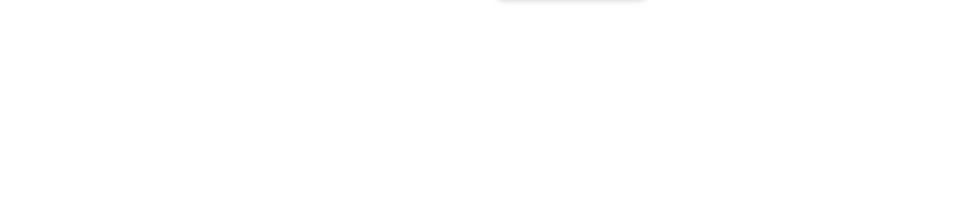
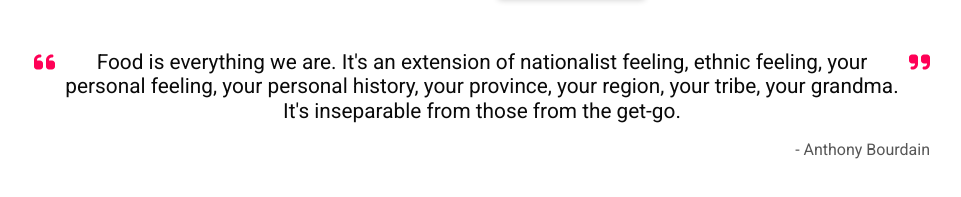
Before and after one commit to geekwithmuskle/foodapp, a React (Vite) app: page / in a window 1280 px wide. Shown: the part 919-1116 px from the top of the page, without its empty margins (158-1119 px from the left). Before the commit the page ends 1007 px from the top, so only its background shows below. Built offline with nearby package versions, Linux system fonts and the light colour scheme.

Commit message:
Added quote sectio and some modifications

```diff
--- a/src/App.jsx
+++ b/src/App.jsx
@@ -1,6 +1,7 @@
 import HeroSection from "./components/HeroSection"
 import ImproveSkill from "./components/ImproveSkill"
 import { Navbar } from "./components/Navbar"
+import Quote from "./components/Quote"
 
 
 function App() {
@@ -13,6 +14,7 @@
       <div className="container main">
         <HeroSection />
         <ImproveSkill />
+        <Quote />
       </div>
     </div>
   )
--- /dev/null
+++ b/src/components/Quote.jsx
@@ -0,0 +1,25 @@
+import React from 'react'
+import { FontAwesomeIcon } from '@fortawesome/react-fontawesome'
+import { faQuoteLeft } from '@fortawesome/free-solid-svg-icons';
+import { faQuoteRight } from '@fortawesome/free-solid-svg-icons';
+
+const Quote = () => {
+  return (
+    <div className='section quote'>
+
+        <div className="quote-col">
+        <FontAwesomeIcon icon={faQuoteLeft} />
+        <p className="quote-text">
+            Food is everything we are. It's an extension of nationalist feeling, ethnic feeling, your personal feeling, your personal history, your province, your region, your tribe, your grandma. It's inseparable from those from the get-go.
+        </p>
+        <FontAwesomeIcon icon={faQuoteRight} />
+        </div>
+
+
+        <p className="quote-author">- Anthony Bourdain</p>
+
+    </div>
+  )
+}
+
+export default Quote
--- a/src/styles/index.scss
+++ b/src/styles/index.scss
@@ -132,33 +132,31 @@
 }
 
 @import "./partials/hero-section.scss";
-.section.improve-skills {
+@import "./partials/improv-section.scss";
 
-    .col.img {
-        img {
-            width: 100%;
-        }
+/** QUOTE SECTION **/
+.section.quote {
+    display: block;
+    .quote-col {
+        display: flex;
+    }
+    .quote-text {
+        font-size: 1.3em;
+        line-height: 1.2;
+        color: var(--text-color);
+        text-align: center;
+    }
+    .quote-author {
+        color: var(--text-light);
+        text-align: right;
+        margin-top: 1em;
+    }
+    svg {
+        color: var(--primary-color);
+        font-size: 1.5em;
+
     }
 
-    .col.typography {
-        padding-left: 1em;
-        .skill-item {
-            border-left: .2em solid var(--primary-color);
-            margin-bottom: .5em;
-            padding: .1em 0 .1em .5em;
-            color: var(--text-light);
-            font-weight: bold;
-            animation: getAnimationDuration(.5s) slideInRight forwards;
-            @for $i from 2 through 7 {
-                &:nth-child(#{$i}){
-                    animation-delay: #{$i * .1}s;
-                }
-            }
-            }
-        .btn {
-            margin-top: 1em;
-        }
-    }
 }
 
 .main {
--- /dev/null
+++ b/src/styles/partials/_improv-section.scss
@@ -0,0 +1,28 @@
+.section.improve-skills {
+
+    .col.img {
+        img {
+            width: 100%;
+        }
+    }
+
+    .col.typography {
+        padding-left: 1em;
+        .skill-item {
+            border-left: .2em solid var(--primary-color);
+            margin-bottom: .5em;
+            padding: .1em 0 .1em .5em;
+            color: var(--text-light);
+            font-weight: bold;
+            animation: getAnimationDuration(.5s) slideInRight forwards;
+            @for $i from 2 through 7 {
+                &:nth-child(#{$i}){
+                    animation-delay: #{$i * .1}s;
+                }
+            }
+            }
+        .btn {
+            margin-top: 1em;
+        }
+    }
+}
```
Also changed, not shown: src/components/Chiefs.jsx (added, +11 -0 lines).
